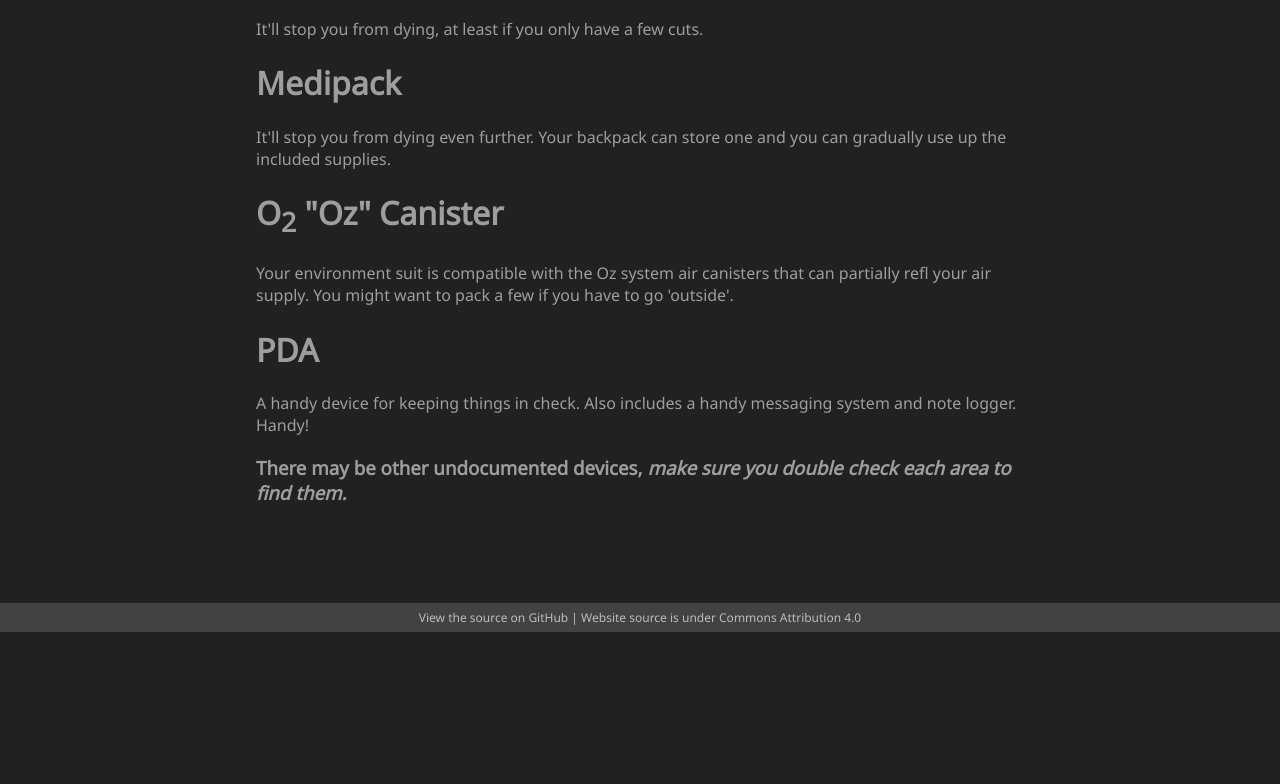
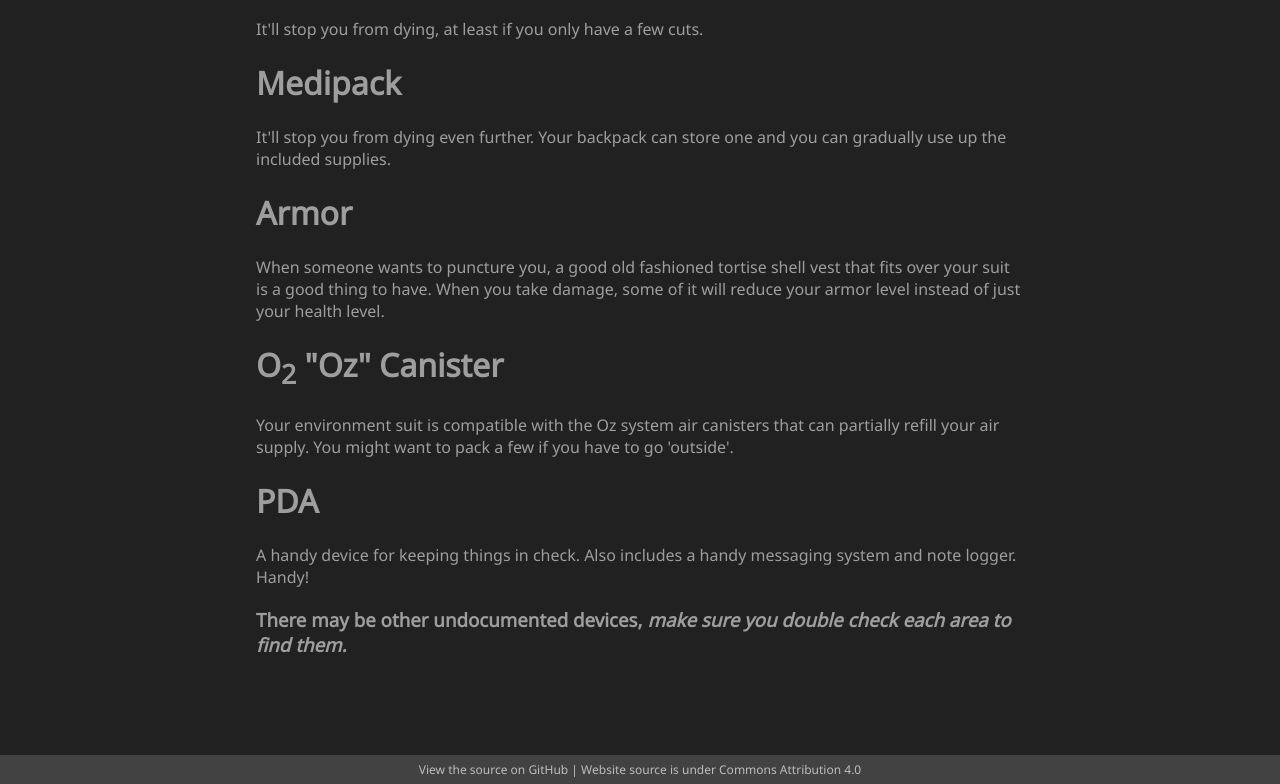
Before and after one commit to xenotomb/xenotomb.io, a plain HTML site: page lore/equipment.html in a window 1280 px wide. Shown: the part 1783-2567 px from the top of the page. Before the commit the page ends 2415 px from the top, so only its background shows below. Drawn offline with nearby package versions, Linux system fonts and the light colour scheme.

Commit message:
Added armor, fixed typo.

```diff
--- a/lore/equipment.html
+++ b/lore/equipment.html
@@ -53,8 +53,10 @@
       <p>It'll stop you from dying, at least if you only have a few cuts.</p>
       <h1>Medipack</h1>
       <p>It'll stop you from dying even further. Your backpack can store one and you can gradually use up the included supplies.</p>
+      <h1>Armor</h1>
+      <p>When someone wants to puncture you, a good old fashioned tortise shell vest that fits over your suit is a good thing to have. When you take damage, some of it will reduce your armor level instead of just your health level.</p>
       <h1>O<sub>2</sub> "Oz" Canister</h1>
-      <p>Your environment suit is compatible with the Oz system air canisters that can partially refl your air supply. You might want to pack a few if you have to go 'outside'.</p>
+      <p>Your environment suit is compatible with the Oz system air canisters that can partially refill your air supply. You might want to pack a few if you have to go 'outside'.</p>
       <h1>PDA</h1>
       <p>A handy device for keeping things in check. Also includes a handy messaging system and note logger. Handy!</p>
       <h3>There may be other undocumented devices, <i>make sure you double check each area to find them.</i></h3>
```
